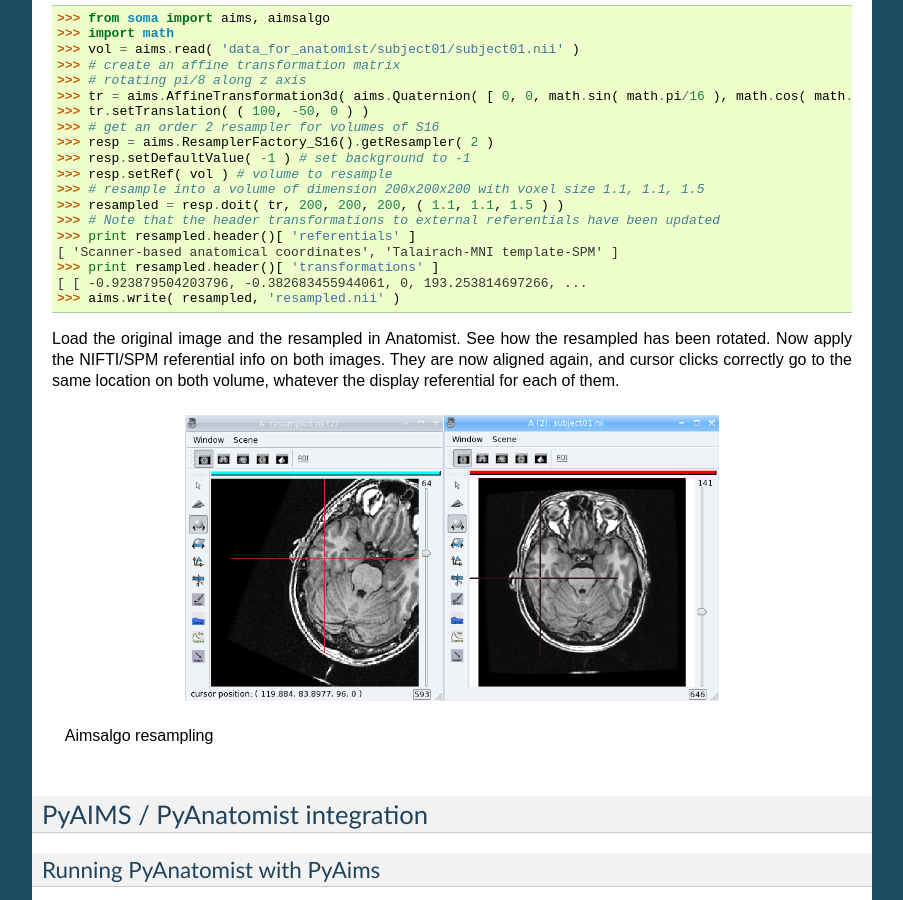
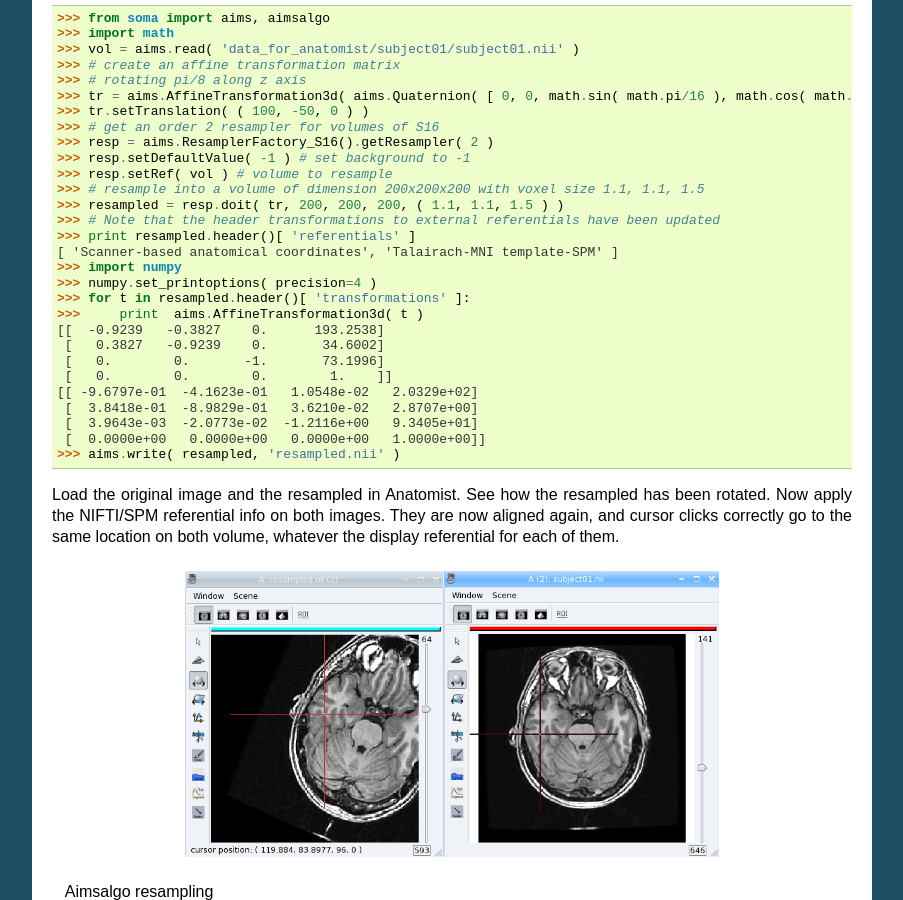
Before and after one commit to brainvisa/aims-free, a Sphinx documentation site: the page built from pyaims/doc/sphinx/pyaims_tutorial.rst, in a window 1280 px wide and 900 px high, scrolled down 20656 px. Shown: the whole window, without its empty margins (198-1101 px from the left). Built offline with Sphinx 7.4.7, drawn with Linux system fonts in a browser that asks for light colours; the version number could not be read and is left out.

Commit message:
try to fix test due to numeric precision of prints on some OSes
git-svn-id: https://bioproj.extra.cea.fr/neurosvn/brainvisa/aims/aims-free/trunk@52462 613412ce-1361-4b7a-93bf-a3c75af1bae4

```diff
--- a/pyaims/doc/sphinx/pyaims_tutorial.rst
+++ b/pyaims/doc/sphinx/pyaims_tutorial.rst
@@ -956,8 +956,18 @@ nearest-neighbour (order 0), linear (order 1), spline resampling with order 2 to
 >>> # Note that the header transformations to external referentials have been updated
 >>> print resampled.header()[ 'referentials' ]
 [ 'Scanner-based anatomical coordinates', 'Talairach-MNI template-SPM' ]
->>> print resampled.header()[ 'transformations' ]
-[ [ -0.923879504203796, -0.382683455944061, 0, 193.253814697266, ...
+>>> import numpy
+>>> numpy.set_printoptions( precision=4 )
+>>> for t in resampled.header()[ 'transformations' ]:
+>>>     print  aims.AffineTransformation3d( t )
+[[  -0.9239   -0.3827    0.      193.2538]
+ [   0.3827   -0.9239    0.       34.6002]
+ [   0.        0.       -1.       73.1996]
+ [   0.        0.        0.        1.    ]]
+[[ -9.6797e-01  -4.1623e-01   1.0548e-02   2.0329e+02]
+ [  3.8418e-01  -8.9829e-01   3.6210e-02   2.8707e+00]
+ [  3.9643e-03  -2.0773e-02  -1.2116e+00   9.3405e+01]
+ [  0.0000e+00   0.0000e+00   0.0000e+00   1.0000e+00]]
 >>> aims.write( resampled, 'resampled.nii' )
 
 Load the original image and the resampled in Anatomist.
```
